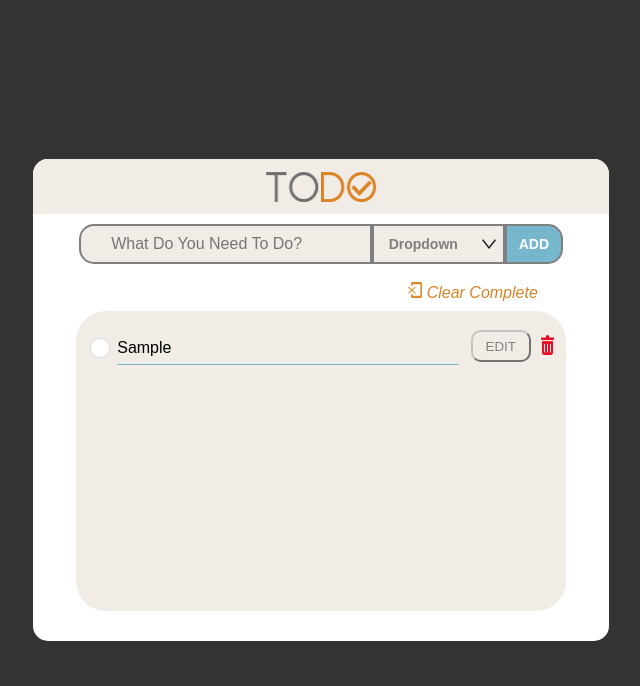
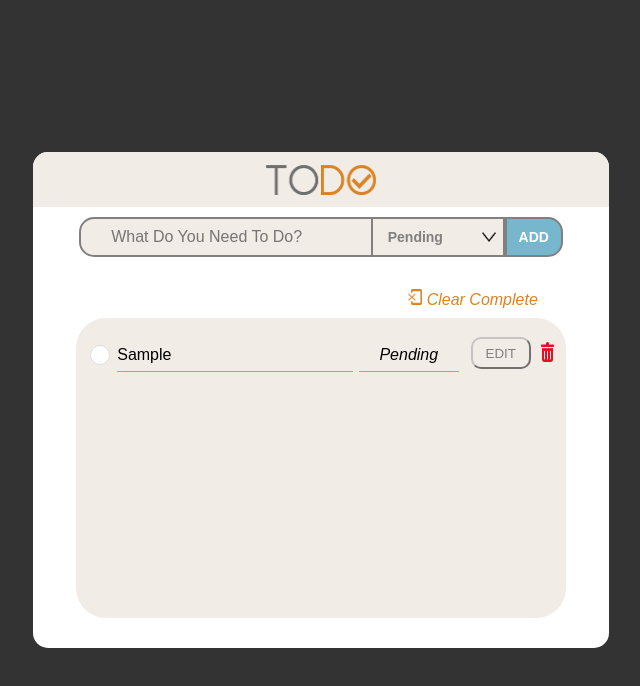
Before and after one commit to daniyalwaris98/TodoApp, a React (Create React App) app: page / in a window 1280 px wide. Both pictures are taken after typing "Sample" into the empty fields and a click on the button "ADD". Shown: the top 686 px of the page, without its empty margins (319-959 px from the left). Built offline with nearby package versions, Linux system fonts and the light colour scheme.

Commit message:
new features done

```diff
--- a/src/components/Dropdown/Dropdown.css
+++ b/src/components/Dropdown/Dropdown.css
@@ -1,13 +1,18 @@
 .dropdown {
   position: relative;
+  cursor: pointer;
 }
 .dropdown-btn {
+  cursor: pointer;
+
   flex-shrink: 10;
   padding: 10px 20px 10px 15px;
   font-size: 14px;
   margin: 0px;
-  /* background-color: #f1ece6; */
-  /* border: 2px solid gray; */
+  min-width: 105px;
+  flex-shrink: 10;
+  text-align: left;
+  text-transform: capitalize;
   background-color: transparent;
   border: none;
   color: gray;
@@ -15,6 +20,8 @@
 }
 
 .menu {
+  cursor: pointer;
+
   position: absolute;
   z-index: 100;
   list-style-type: none;
@@ -26,6 +33,8 @@
 }
 
 .menu > li {
+  cursor: pointer;
+
   font-style: italic;
   margin: 0;
 
@@ -33,6 +42,8 @@
 }
 
 .menu > li:hover {
+  cursor: pointer;
+
   background-color: lightgray;
 }
 
@@ -55,13 +66,14 @@
   align-items: center;
   background-color: #f1ece6;
   border: 2px solid gray;
+  border-left: none;
 }
 .down-icon {
   border: none;
   padding: 5px 3px 5px 0px;
   height: 26px;
   width: 22px;
-  transition: all 0.4s ease;
+  transition: all 0.2s ease;
 }
 .rotate {
   transform: rotate(180deg);
--- a/src/components/Dropdown/Dropdown.js
+++ b/src/components/Dropdown/Dropdown.js
@@ -1,19 +1,38 @@
-import { useState } from "react";
+import { useEffect, useState, forwardRef } from "react";
 import "./Dropdown.css";
 import Downicon from "../Shared/dropdown.png";
 
-export function Dropdown() {
+function Dropdown({ status, toggleStatus, handleChange }, ref) {
   const [open, setOpen] = useState(false);
+  const [value, setValue] = useState("pending");
+
   const options = ["pending", "Done", "inProgress"];
 
   const handleOpen = () => {
     setOpen(!open);
   };
+  useEffect(() => {
+    // if (ref.current !== "")
+    setValue(ref.current);
+  }, [ref.current]);
+  useEffect(() => {
+    if (status == "") {
+      setOpen(false);
+      setValue("pending");
+    }
+  }, [status]);
+
+  const statusChange = (e) => {
+    handleChange(e);
+    setValue(e.target.value);
+    toggleStatus(e.target.value);
+  };
+
   return (
-    <div className="dropdown">
+    <div className="dropdown" onClick={handleOpen}>
       <span className="dropdown-span">
-        <button className="dropdown-btn" onClick={handleOpen}>
-          Dropdown
+        <button className="dropdown-btn">
+          {value !== "" ? value : "Dropdown"}
         </button>
         <img
           className={`down-icon ${open ? "rotate" : ""}`}
@@ -24,7 +43,9 @@ export function Dropdown() {
         <ul className="menu">
           {options.map((o, i) => (
             <li key={i} className="menu-item">
-              <button>{o}</button>
+              <button value={o} name="dropdown" onClick={statusChange}>
+                {o}
+              </button>
             </li>
           ))}
         </ul>
@@ -32,3 +53,4 @@ export function Dropdown() {
     </div>
   );
 }
+export default forwardRef(Dropdown);
--- a/src/components/List/List.css
+++ b/src/components/List/List.css
@@ -51,6 +51,7 @@ input[type="checkbox"] {
   padding-bottom: 0px;
   color: #d98326;
   margin-bottom: 0px;
+  margin-top: 30px;
 }
 .clearImg {
   height: 16px;
@@ -85,8 +86,7 @@ li.newlist {
 
 .newlist button {
   padding: auto;
-  /* margin-left: 6px;
-  margin-bottom: 2px; */
+
   margin: 3px;
   margin-left: 6px;
   flex-shrink: 5;
--- a/src/components/List/List.js
+++ b/src/components/List/List.js
@@ -3,23 +3,28 @@ import { useState, useEffect, useRef } from "react";
 import ListItem from "../ListItem/ListItem";
 import ClearAll from "../Shared/Clear complete.png";
 
-export function RenderList({ text, list, setList }) {
+export function RenderList({
+  handleclickchecked,
+  tobeEdited,
+  list,
+  setList,
+  inputForm,
+  status,
+}) {
   const isactive = useRef(true);
 
   const toggleisactive = (value) => {
     isactive.current = value;
   };
-
   useEffect(() => {
-    if (text != "") {
-      setList([...list, text]);
+    if (status == "") {
+      isactive.current = true;
     }
-  }, [text]);
-
+  }, [status, tobeEdited]);
   const remove = (idx) => {
     if (isactive.current == true) {
       setList((oldValues) => {
-        return oldValues.filter((o, i) => i != idx);
+        return oldValues.filter((o, i) => o.id != idx);
       });
     }
   };
@@ -39,12 +44,14 @@ export function RenderList({ text, list, setList }) {
           {list.length > 0 ? (
             list.map((l, i) => (
               <ListItem
-                text={l}
+                single={l}
                 remove={remove}
-                index={i}
+                index={l.id}
                 key={i}
                 toggleisactive={toggleisactive}
                 ref={isactive}
+                inputForm={inputForm}
+                handleclickchecked={handleclickchecked}
               />
             ))
           ) : (
--- a/src/components/ListItem/ListItem.css
+++ b/src/components/ListItem/ListItem.css
@@ -49,3 +49,10 @@ input[type="checkbox"]:checked + label {
   text-decoration: line-through;
   color: rgb(224, 78, 78);
 }
+.status {
+  font-style: italic;
+  text-transform: capitalize;
+  text-align: center;
+  flex-shrink: 4;
+  max-width: 100px;
+}
--- a/src/components/ListItem/ListItem.js
+++ b/src/components/ListItem/ListItem.js
@@ -2,63 +2,63 @@ import { useState, forwardRef, useEffect } from "react";
 import Delete from "../Shared/delete-icon-png-19.jpg";
 import "./ListItem.css";
 
-function ListItem({ text, remove, index, toggleisactive }, ref) {
+function ListItem(
+  { handleclickchecked, single, remove, index, toggleisactive, inputForm },
+  ref
+) {
   const [message, setMessage] = useState();
-  const [isclick, setIsClicked] = useState();
+  const [isclick, setIsClicked] = useState(true);
   const [ischecked, setChecked] = useState(false);
-  let i = index;
 
   useEffect(() => {
-    setMessage(text);
-  }, [text]);
-  console.log("child", index);
+    setMessage(single.content);
+  }, [single]);
+  useEffect(() => {
+    if (ref.current == false) {
+      setIsClicked(true);
+    }
+    if (single.status === "Done") setChecked(true);
+    else setChecked(false);
+  }, [single]);
 
-  const handleSubmit = (e) => {
-    e.preventDefault();
+  const editclick = (e) => {
+    if (ref.current == true) {
+      setIsClicked(false);
+      toggleisactive(false);
+      inputForm(index);
+    }
+  };
 
-    toggleisactive(true);
-    setIsClicked(true);
-  };
   return (
     <li className="newlist">
       <div className="round">
         <input
-          onClick={(e) => setChecked(ischecked == false ? true : false)}
+          onClick={(e) => setChecked(!ischecked)}
           id={index}
           type="checkbox"
           className={`checkbox ${isclick == false ? "disabled" : ""}`}
           autoFocus
+          checked={`${ischecked === true ? "checked" : ""}`}
+          onChange={handleclickchecked}
         ></input>
         <label className="check-icon" htmlFor={index}></label>
       </div>
 
-      {isclick !== false ? (
-        <div className={`${ischecked == true ? "strike" : ""}`}>{message}</div>
-      ) : (
-        <form onSubmit={handleSubmit}>
-          <input
-            className="editinput"
-            value={message}
-            type="text"
-            autoFocus
-            onChange={(e) => setMessage(e.target.value)}
-          ></input>
-        </form>
-      )}
+      <div className={`${ischecked == true ? "strike" : ""}`}>{message}</div>
+
+      <div className="status">{single.status}</div>
       <button
-        onClick={(e) => {
-          if (ref.current == true) {
-            setIsClicked(false);
-            toggleisactive(false);
-          }
-        }}
+        key={index}
+        name="edit"
+        onClick={editclick}
+        id={index}
         className={`Btnedit ${isclick == false ? "disabled" : ""}`}
       >
         Edit
       </button>
       <img
         onClick={(e) => {
-          remove(i);
+          remove(single.id);
         }}
         src={Delete}
         className="deleteicon"
--- a/src/components/SearchBar/SearchBar.css
+++ b/src/components/SearchBar/SearchBar.css
@@ -17,6 +17,7 @@ form {
 }
 .Btnadd {
   flex-grow: 1;
+  cursor: pointer;
   padding: 10px 10px;
   font-size: 14px;
   border: 2px solid gray;
@@ -31,3 +32,14 @@ form {
 .formcontainer {
   width: 85%;
 }
+.error-div {
+  padding-left: 10px;
+  float: left;
+  color: red;
+  text-align: left;
+  font-style: italic;
+  line-height: 6px;
+  font-size: 14px;
+  letter-spacing: 1px;
+  text-transform: capitalize;
+}
--- a/src/components/SearchBar/SearchBar.js
+++ b/src/components/SearchBar/SearchBar.js
@@ -1,31 +1,99 @@
 import "./SearchBar.css";
 import { RenderList } from "../List/List";
 import { useState, useEffect, useRef } from "react";
-import { Dropdown } from "../Dropdown/Dropdown";
+import Dropdown from "../Dropdown/Dropdown";
 
 export function SearchBar() {
+  const [status, setStatus] = useState("pending");
+  const statusChange = useRef("pending");
   const [message, setMessage] = useState("");
-  const [text, setText] = useState("");
+
+  const [errormessage, setErrormessage] = useState("");
+  const [tobeEdited, setTobeEdited] = useState({});
   const [list, setList] = useState([]);
-
+  const toggleStatus = (value) => {
+    statusChange.current = value;
+  };
   const inputReference = useRef(null);
   const formsubmit = (e) => {
     e.preventDefault();
+    setStatus(statusChange.current);
   };
   const handleChange = (event) => {
-    setMessage(event.target.value);
+    if (event.target.name === "message") setMessage(event.target.value);
+    if (event.target.name === "dropdown") setStatus(event.target.value);
   };
+
   const Handlesubmit = () => {
-    setText(message);
+    if (message.trim() === "") setErrormessage("Empty Input**");
+    else setErrormessage("");
+
+    if (
+      message.trim() !== "" &&
+      status !== "" &&
+      Object.keys(tobeEdited).length <= 0
+    ) {
+      const updateList = [
+        ...list,
+        {
+          id: Math.round(Math.random() * 999),
+          content: message,
+          status: status,
+        },
+      ];
+      setList(updateList);
       setMessage("");
-    inputReference.current.focus();
+
+      setStatus("pending");
+      statusChange.current = "pending";
+    } else if (Object.keys(tobeEdited).length >= 1) handleModify();
+    else return;
   };
+  const handleModify = () => {
+    if (message.trim() !== "" && status !== "") {
+      const updateList = [
+        list.map((x) => {
+          if (x.id == tobeEdited[0].id) {
+            return { ...x, content: message, status: statusChange.current };
+          } else return x;
+        }),
+      ];
+      setList(updateList[0]);
+      setMessage("");
+
+      setStatus("");
+      setTobeEdited([]);
+      statusChange.current = "pending";
+    }
+  };
+  function handleclickchecked(e) {
+    if (e.target.checked) {
+      const updateList = [
+        list.map((x) => {
+          if (x.id == e.target.id) {
+            return { ...x, status: "Done" };
+          } else return x;
+        }),
+      ];
+      setList(updateList[0]);
+    } else {
+      const updateList = [
+        list.map((x) => {
+          if (x.id == e.target.id) {
+            return { ...x, status: "Pending" };
+          } else return x;
+        }),
+      ];
+      setList(updateList[0]);
+    }
+  }
   useEffect(() => {
     inputReference.current.focus();
-  }, [text, message, list]);
+  }, [message, list]);
 
+  function inputForm(id) {
+    if (id == undefined) {
       return (
-    <div className="formcontainer">
         <form onSubmit={formsubmit}>
           <input
             className="searchbar"
@@ -35,15 +103,44 @@ export function SearchBar() {
             name="message"
             type="text"
             placeholder="What Do You Need To Do?"
-          autoFocus
           ></input>
-        <Dropdown />
+          <Dropdown
+            status={status}
+            ref={statusChange}
+            toggleStatus={toggleStatus}
+            handleChange={handleChange}
+          />
           <button onClick={Handlesubmit} type="submit" className="Btnadd">
             ADD
           </button>
         </form>
-
-      <RenderList text={text.trim("")} list={list} setList={setList} />
+      );
+    } else {
+      const tobeupdated = list.filter((x) => x.id == id);
+      setMessage(tobeupdated[0].content);
+      statusChange.current = tobeupdated[0].status;
+      setStatus(tobeupdated[0].status);
+      setTobeEdited(tobeupdated);
+      setErrormessage("");
+    }
+  }
+  function ErrMsg() {
+    if (errormessage !== "")
+      return <div className="error-div">{errormessage}</div>;
+    else return;
+  }
+  return (
+    <div className="formcontainer">
+      {inputForm()}
+      {ErrMsg()}
+      <RenderList
+        tobeEdited={tobeEdited}
+        list={list}
+        setList={setList}
+        inputForm={inputForm}
+        status={status}
+        handleclickchecked={handleclickchecked}
+      />
     </div>
   );
 }
```
Lines whose indentation alone changed are shown as unchanged.
